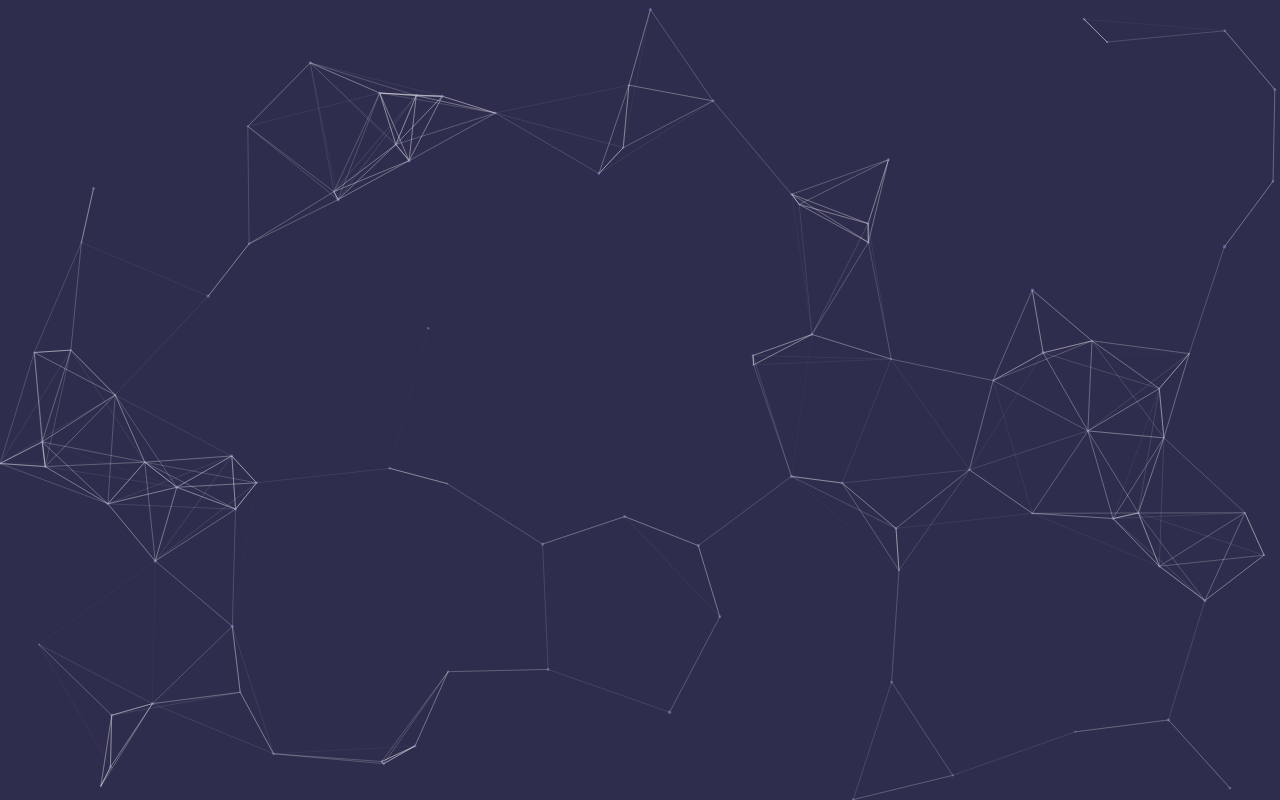
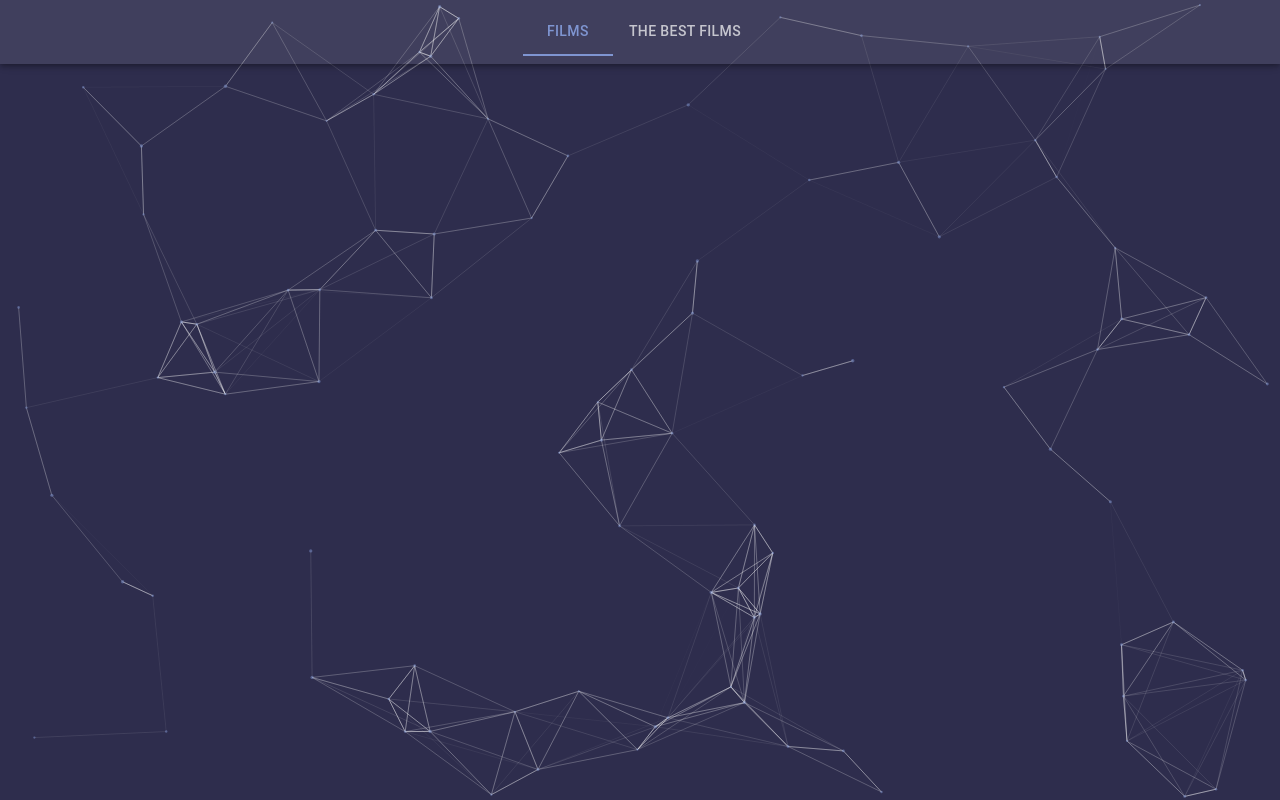
Before and after one commit to qxxx13/films-api-app, a React (Create React App) app: page / in a window 1280 px wide. Built offline with nearby package versions, Linux system fonts and the light colour scheme.

Commit message:
Setup simple routing

```diff
--- a/src/App.tsx
+++ b/src/App.tsx
@@ -1,10 +1,14 @@
 import React from 'react';
 import { ParticlesBackground } from './common/ParticlesBackground/ParticlesBackground';
+import { NavBar } from './components/NavBar/NavBar';
+import { Router } from './router/Router';
 
 export const App = () => {
     return (
         <div className='App'>
             <ParticlesBackground />
+            <NavBar />
+            <Router />
         </div>
     );
 };
--- /dev/null
+++ b/src/Pages/BestFilmsPage/BestFilmsPage.tsx
@@ -0,0 +1,9 @@
+import * as React from 'react';
+
+export const BestFilmsPage: React.FC = () => {
+    return (
+        <div>
+            <h1>BestFilmsPage</h1>
+        </div>
+    );
+};
--- /dev/null
+++ b/src/Pages/FilmsPage/FilmsPage.tsx
@@ -0,0 +1,9 @@
+import * as React from 'react';
+
+export const FilmsPage: React.FC = () => {
+    return (
+        <div>
+            <h1>FilmsPage</h1>
+        </div>
+    );
+};
--- /dev/null
+++ b/src/common/Theme/ThemeOptions.ts
@@ -0,0 +1,17 @@
+import { createTheme } from "@mui/material/styles";
+
+export const themeOptions = createTheme({
+    palette: {
+        mode: "dark",
+        primary: {
+            main: "#7f95d1"
+        },
+        secondary: {
+            main: "#4f5a8e"
+        },
+        background: {
+            default: "#2E2D4D",
+            paper: "#201f37"
+        }
+    }
+});
--- /dev/null
+++ b/src/components/NavBar/NavBar.tsx
@@ -0,0 +1,34 @@
+import AppBar from '@mui/material/AppBar';
+import Box from '@mui/material/Box';
+import Tab from '@mui/material/Tab';
+import Tabs from '@mui/material/Tabs';
+import Toolbar from '@mui/material/Toolbar';
+import { useState } from 'react';
+import * as React from 'react';
+import { useNavigate } from 'react-router-dom';
+
+export const NavBar: React.FC = () => {
+
+    const navigate = useNavigate();
+
+    const [value, setValue] = useState('one');
+
+    const onChange = (event: React.SyntheticEvent, newValue: string) => {
+        setValue(newValue);
+    };
+
+    return (
+        <Box sx={{ flexGrow: 1 }}>
+            <AppBar position='static' sx={{ bgcolor: 'transparent' }}>
+                <Toolbar sx={{ display: 'flex', justifyContent: 'center' }}>
+                    <Box sx={{ borderColor: 'divider' }}>
+                        <Tabs value={value} onChange={onChange}>
+                            <Tab value='one' label='FILMS' onClick={() => navigate('films')} />
+                            <Tab value='two' label='THE BEST FILMS' onClick={() => navigate('bestfilms')} />
+                        </Tabs>
+                    </Box>
+                </Toolbar>
+            </AppBar>
+        </Box>
+    );
+};
--- a/src/index.tsx
+++ b/src/index.tsx
@@ -4,14 +4,19 @@ import { Provider } from 'react-redux';
 import './index.css';
 import { App } from './App';
 import { store } from './store/rootStore';
+import { ThemeProvider } from '@mui/system';
+import { themeOptions } from './common/Theme/ThemeOptions';
+import { BrowserRouter } from 'react-router-dom';
 
 const container = document.getElementById('root')!;
 const root = createRoot(container);
 
 root.render(
-    <React.StrictMode>
+    <BrowserRouter>
         <Provider store={store}>
-            <App />
+            <ThemeProvider theme={themeOptions}>
+                <App />
+            </ThemeProvider>
         </Provider>
-    </React.StrictMode>
+    </BrowserRouter>
 );
--- /dev/null
+++ b/src/router/Router.tsx
@@ -0,0 +1,14 @@
+import { Routes, Route } from "react-router-dom";
+import { FilmsPage } from "../Pages/FilmsPage/FilmsPage";
+import { routes } from './routes';
+import { BestFilmsPage } from '../Pages/BestFilmsPage/BestFilmsPage';
+
+
+export const Router: React.FC = () => {
+    return <Routes>
+        <Route path={routes.root} element={<></>} />
+        <Route path={routes.films} element={<FilmsPage />} />
+        <Route path={routes.bestFilms} element={<BestFilmsPage />} />
+        <Route path='*' element={<h1>404</h1>} />
+    </Routes>;
+};
--- /dev/null
+++ b/src/router/routes.ts
@@ -0,0 +1,5 @@
+export const routes = {
+    root: "/",
+    films: "/films",
+    bestFilms: "/bestfilms"
+};
```
Also changed, not shown: package.json (+20 -15 lines), 1 other file (tests, documents, lock files or other folders).
